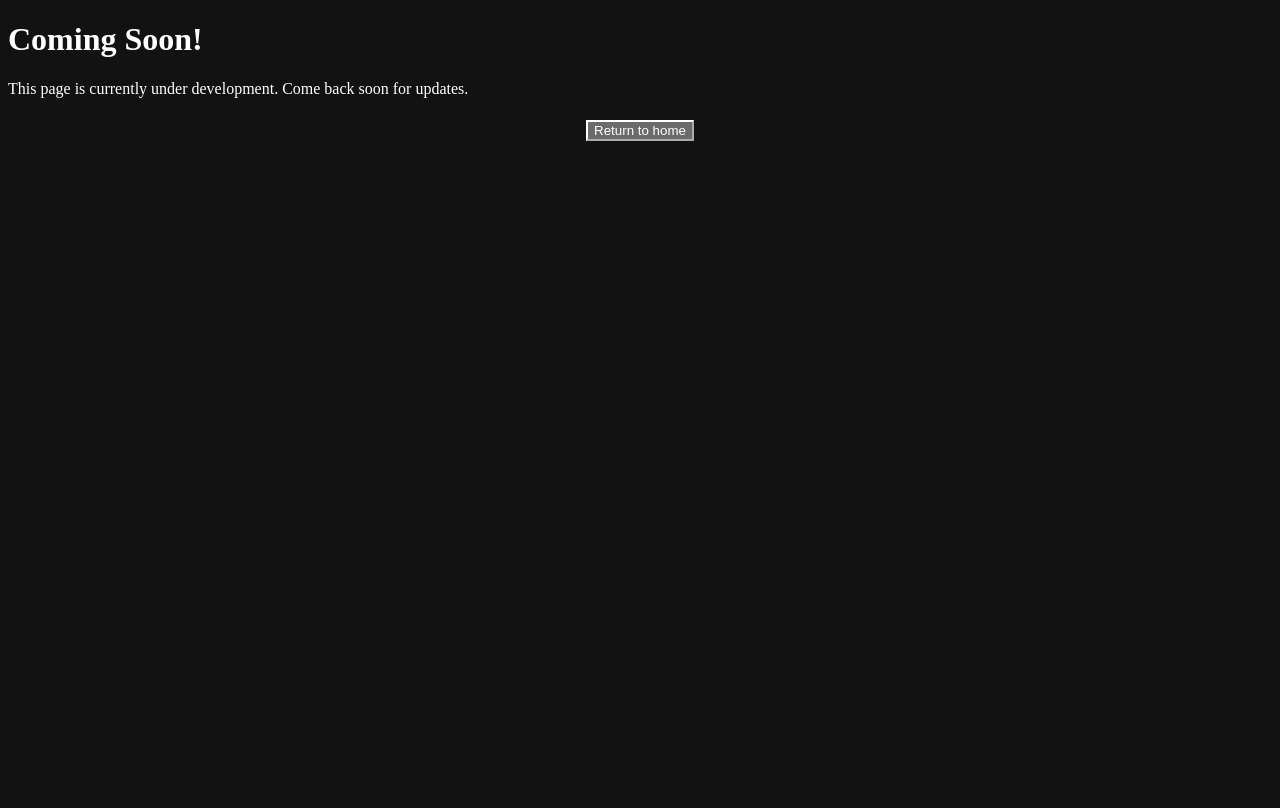
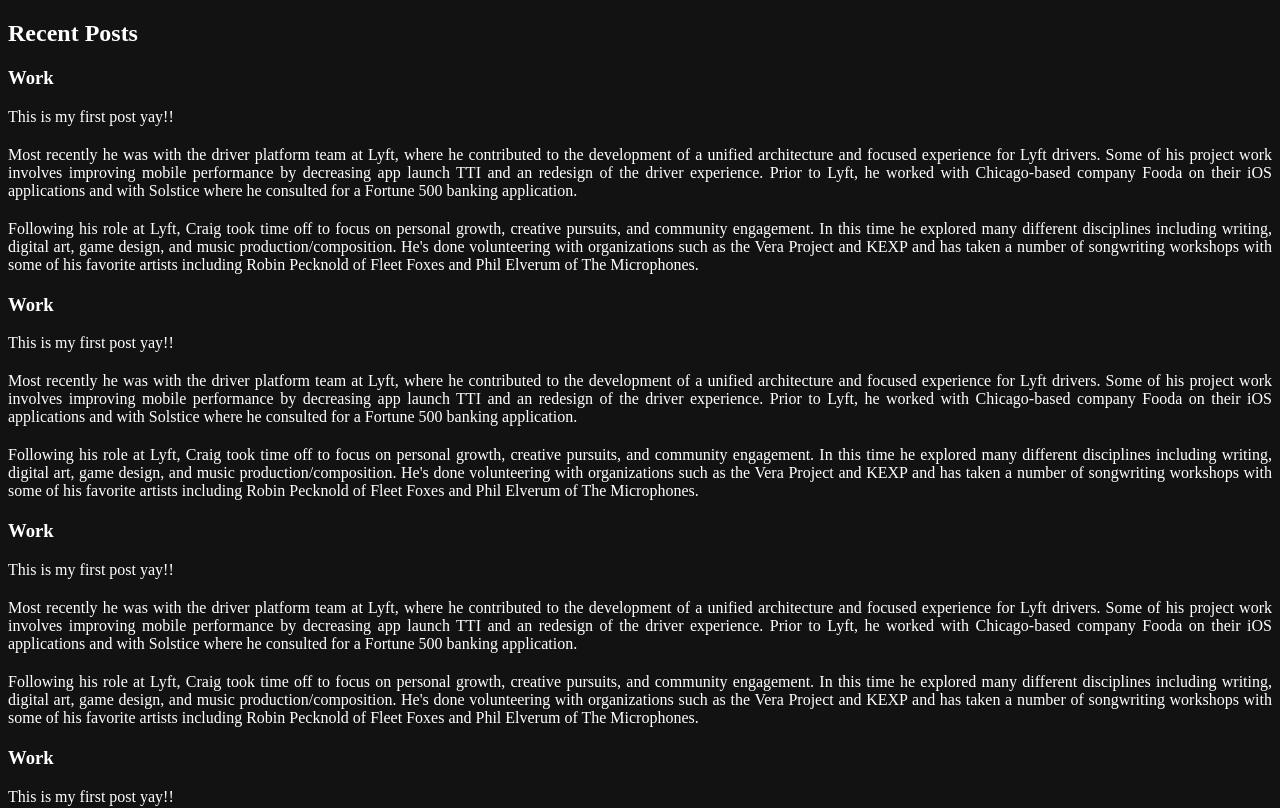
Before and after one commit to colson0804/portfolio-site, a Next.js app: page /posts in a window 1280 px wide. Shown: the top 808 px of the page. Built offline with nearby package versions, Linux system fonts and the light colour scheme.

Commit message:
Create dummy blog posts

```diff
--- /dev/null
+++ b/components/post.js
@@ -0,0 +1,35 @@
+import { Heading } from '@chakra-ui/react'
+import Section from '../components/section'
+import Paragraph from '../components/paragraph'
+
+const Post = ({ index }) => {
+  return (
+    <Section delay={0.1 * (index + 1)}>
+      <Heading as="h3" variant="section-title">
+        Work
+      </Heading>
+      <Paragraph>This is my first post yay!!</Paragraph>
+      <Paragraph>
+        Most recently he was with the driver platform team at Lyft, where he
+        contributed to the development of a unified architecture and focused
+        experience for Lyft drivers. Some of his project work involves improving
+        mobile performance by decreasing app launch TTI and an redesign of the
+        driver experience. Prior to Lyft, he worked with Chicago-based company
+        Fooda on their iOS applications and with Solstice where he consulted for
+        a Fortune 500 banking application.
+      </Paragraph>
+      <Paragraph>
+        Following his role at Lyft, Craig took time off to focus on personal
+        growth, creative pursuits, and community engagement. In this time he
+        explored many different disciplines including writing, digital art, game
+        design, and music production/composition. He&apos;s done volunteering
+        with organizations such as the Vera Project and KEXP and has taken a
+        number of songwriting workshops with some of his favorite artists
+        including Robin Pecknold of Fleet Foxes and Phil Elverum of The
+        Microphones.
+      </Paragraph>
+    </Section>
+  )
+}
+
+export default Post
--- a/pages/posts.js
+++ b/pages/posts.js
@@ -1,24 +1,24 @@
-import ComingSoon from '../pages/coming-soon'
+import { Box, Container, Heading } from '@chakra-ui/react'
+import Layout from '../components/layouts/article'
+import Post from '../components/post'
 
 const Posts = () => {
+  var posts = Array.from({ length: 20 }, (x, i) => i)
   return (
-    <ComingSoon />
-    // <Layout title="Posts">
-    //   <Container>
-    //     <Heading as="h3" fontSize={20} mb={4}>
-    //       Popular Posts
-    //     </Heading>
-    //     {/* <Section delay={0.1}>
-    //       <SimpleGrid colums={[1, 2, 2]} gap={6}>
-    //         <GridItem
-    //           title="My Fish workflow"
-    //           //   thumbnail={thumbFishWorkflow}
-    //           href="www.youtube.com"
-    //         ></GridItem>
-    //       </SimpleGrid>
-    //     </Section> */}
-    //   </Container>
-    // </Layout>
+    <Layout>
+      <Container>
+        <Box display={{ md: 'flex' }}>
+          <Box flexGrow={1}>
+            <Heading as="h2" variant="page-title">
+              Recent Posts
+            </Heading>
+          </Box>
+        </Box>
+        {posts.map(index => {
+          return <Post key={index}></Post>
+        })}
+      </Container>
+    </Layout>
   )
 }
 
```
Also changed, not shown: components/navbar.js (+24 -24 lines).
